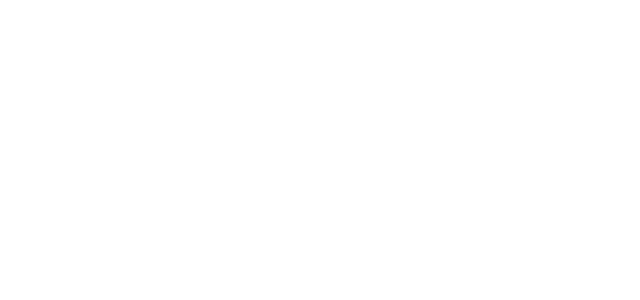
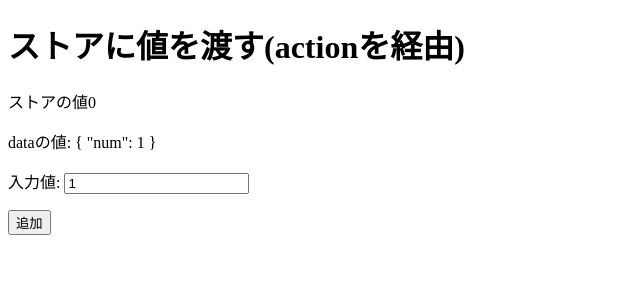
Before and after one commit to tateobori/NuxtFolder, a Nuxt app: page /index2 in a window 1280 px wide. Before the commit this address had no page. Shown: the top 300 px of the page, without its empty margins (0-640 px from the left). Built offline with nearby package versions, Linux system fonts and the light colour scheme.

Commit message:
add the index2

```diff
--- /dev/null
+++ b/pages/index2.vue
@@ -0,0 +1,25 @@
+<template>
+  <div>
+    <h1>ストアに値を渡す(actionを経由)</h1>
+    <p>ストアの値{{ $store.state.counter }}</p>
+    <p>dataの値: {{ $data }}</p>
+    <p>入力値: <input v-model="num" type="text"></p>
+    <input type="button" value="追加" @click="add">
+  </div>
+</template>
+
+<script>
+export default {
+  name: 'CounterPage',
+  data () {
+    return {
+      num: 1
+    }
+  },
+  methods: {
+    add () {
+      this.$store.dispatch('addAction', this.num)
+    }
+  }
+}
+</script>
```
